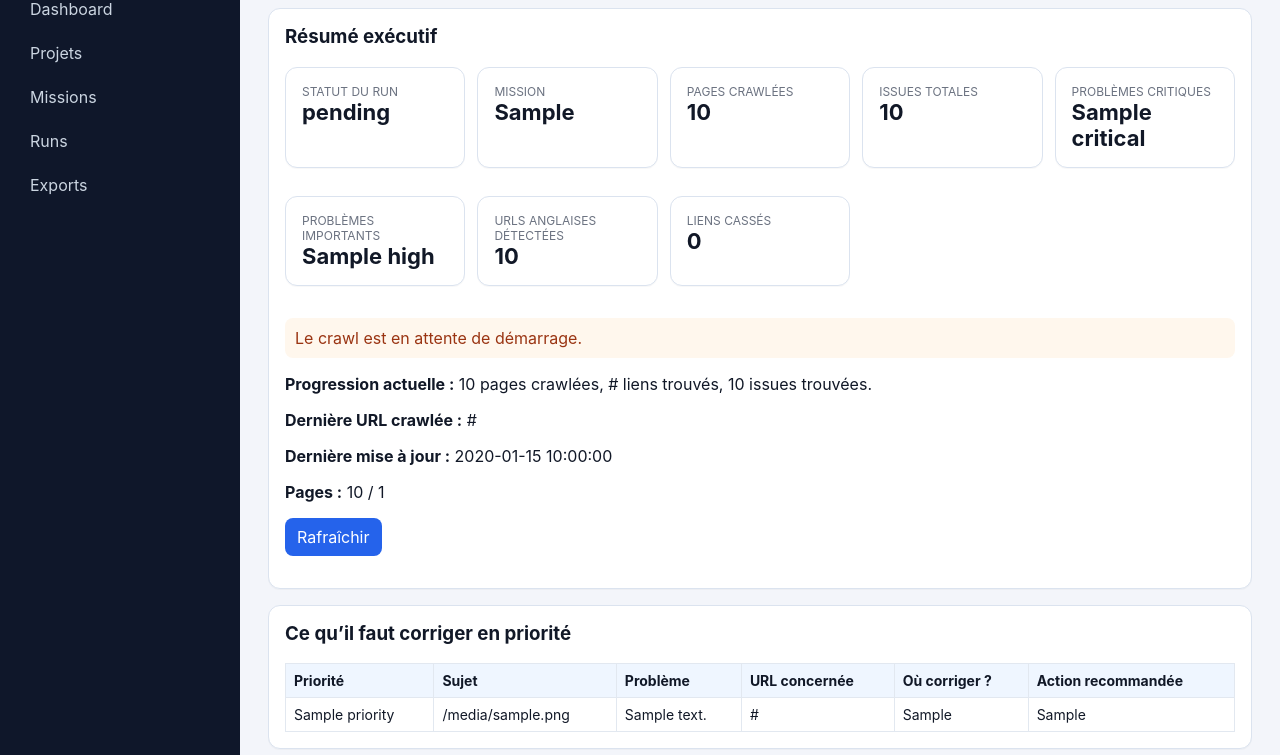
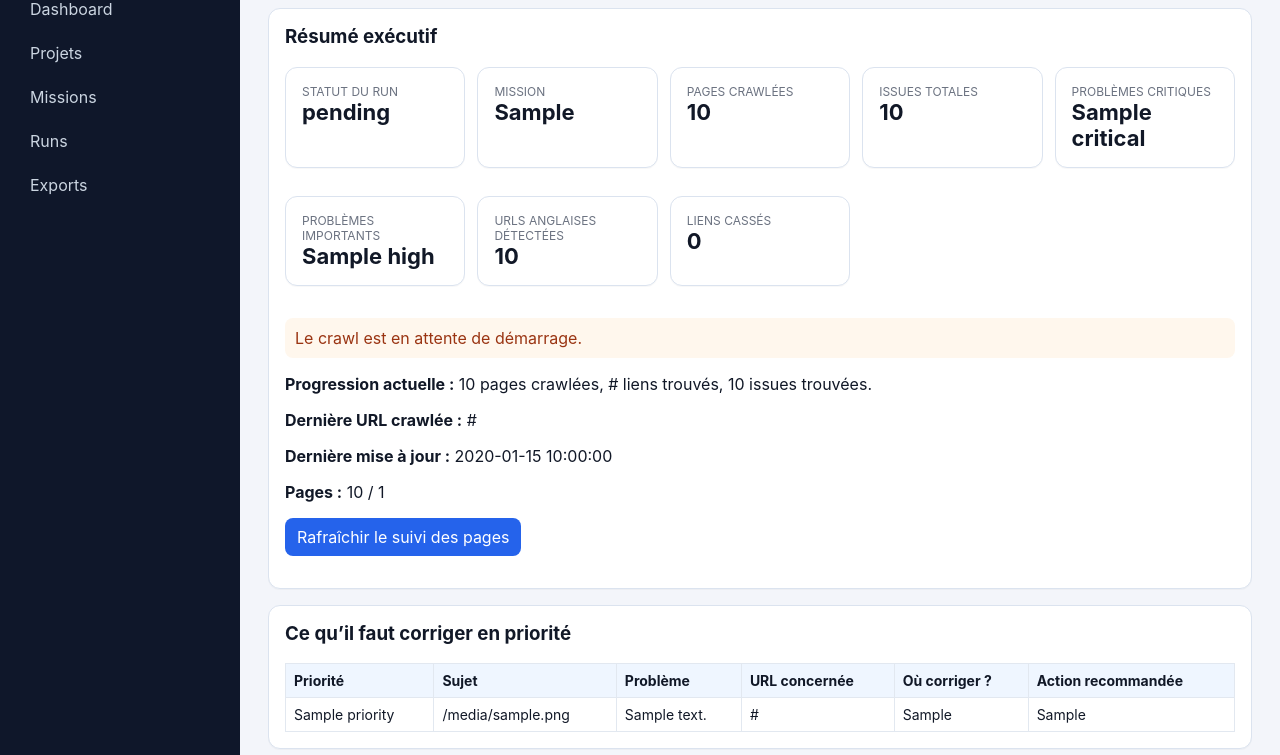
Before and after one commit to 2DOLIST06/crawler-, a FastAPI app: template crawler/src/crawler_app/templates/run_detail.html in a window 1280 px wide. Shown: the part 69-824 px from the top of the page. Run offline with FastAPI, Linux system fonts and the light colour scheme; the template is opened without the code that fills it: most values are stand-ins (such as "Sample title", 1, 10 or a date in 2020).

Commit message:
Adapt run report messaging by mission type

```diff
--- a/crawler/src/crawler_app/templates/run_detail.html
+++ b/crawler/src/crawler_app/templates/run_detail.html
@@ -23,11 +23,20 @@
 <p><strong>Dernière URL crawlée :</strong> {{run.last_crawled_url or 'N/A'}}</p>
 <p><strong>Dernière mise à jour :</strong> {{run.updated_at or 'N/A'}}</p>
 <p><strong>Pages :</strong> {{run.pages_crawled}} / {{run.max_pages}}</p>
-<p><a class="btn-link" href="/runs/{{run.id}}">Rafraîchir</a></p>
+<p><a class="btn-link" href="/runs/{{run.id}}">Rafraîchir le suivi des pages</a></p>
 {% endif %}
 {% if run.status == 'failed' %}<p class="warn"><strong>Erreur :</strong> {{run.error_message or 'N/A'}}</p>{% endif %}
 </section>
 
+{% if mission_type == 'simple_crawl' %}
+<section class="card"><h3>Résultat attendu de la mission</h3><p>Objectif: obtenir une cartographie fiable des URLs du site (statuts HTTP, profondeur, title, meta description, canonical, H1) pour prioriser les corrections techniques de base et préparer les audits SEO plus avancés.</p></section>
+{% elif mission_type == 'seo_technical_audit' %}
+<section class="card"><h3>Résultat attendu de la mission</h3><p>Objectif: produire un plan d’action SEO technique priorisé (critique/important/moyen/faible) avec, pour chaque problème, l’URL impactée, l’endroit où corriger et l’action recommandée.</p></section>
+{% elif mission_type == 'parameter_urls_seo_audit' %}
+<section class="card"><h3>Résultat attendu de la mission</h3><p>Objectif: identifier les URLs à paramètres qui nuisent à l’indexation (tracking, filtres, tri, pagination, duplication) et lister clairement les actions correctives attendues (canonical, noindex, blocage robots, nettoyage sitemap, règles de liens internes).</p></section>
+{% elif mission_type == 'english_slugs_fr_audit' %}
+<section class="card"><h3>Résultat attendu de la mission</h3><p>Objectif: supprimer les slugs anglais du périmètre FR en localisant précisément la source (HTML, sitemap, canonical, hreflang, prev/next), la cible et la correction à appliquer.</p></section>
+{% endif %}
 
 {% if mission_type == 'english_slugs_fr_audit' %}
 <section class='card'><h3>Slugs anglais sur le domaine français</h3>
@@ -54,7 +63,15 @@
 {% endif %}
 </section>
 
+{% if mission_type == 'simple_crawl' %}
+<section class="card"><h3>Lecture du rapport</h3><p>Ce rapport doit surtout servir à valider la couverture de crawl (pages, profondeur, statuts, métadonnées principales) et à détecter rapidement les URLs en erreur ou redirection.</p></section>
+{% elif mission_type == 'seo_technical_audit' %}
+<section class="card"><h3>Lecture du rapport</h3><p>Ce rapport doit être utilisé comme backlog de correction SEO: commencez par le tableau des priorités puis validez les preuves dans les détails des issues et des pages.</p></section>
+{% elif mission_type == 'parameter_urls_seo_audit' %}
+<section class="card"><h3>Lecture du rapport</h3><p>Ce rapport doit permettre de décider quelles URLs à paramètres conserver, canoniser, désindexer ou bloquer afin de réduire le bruit d’indexation.</p></section>
+{% else %}
 <section class="card"><h3>Contrôles SEO</h3><p>Vue synthétique par modules disponible via les sections détaillées ci-dessous.</p></section>
+{% endif %}
 
 <details class="card"><summary>Détail des pages crawlées</summary><div class="table-wrap"><table><thead><tr><th>Status</th><th>URL</th><th>depth</th><th>title</th><th>meta description</th><th>canonical</th><th>H1 count</th></tr></thead><tbody>{% for p in pages %}<tr><td>{{p.status_code}}</td><td class="url">{{p.final_url}}</td><td>{{p.depth}}</td><td>{{p.title}}</td><td>{{p.meta_description}}</td><td>{{p.canonical}}</td><td>{{p.h1_count}}</td></tr>{% endfor %}</tbody></table></div></details>
 <details class="card"><summary>Détail des issues</summary><div class="table-wrap"><table><thead><tr><th>Type de problème</th><th>Page source</th><th>URL trouvée</th><th>Où l’URL a été trouvée</th><th>Type de découverte</th><th>Texte du lien</th><th>Slug anglais détecté</th><th>Code HTTP de l’URL trouvée</th><th>Canonical de l’URL trouvée</th><th>Est-ce que l’URL trouvée a été crawlée ?</th><th>Est-ce que l’URL trouvée est indexable ?</th><th>Pourquoi c’est un problème</th><th>Où corriger ?</th><th>Action recommandée</th></tr></thead><tbody>{% for i in enriched_issues %}<tr><td>{{i.problem_summary}}</td><td class="url">{{i.source_url}}</td><td class="url">{{i.target_url}}</td><td>{{i.found_in}}</td><td>{{i.discovery_type}}</td><td></td><td></td><td>{{i.target_status_code}}</td><td></td><td>{% if i.target_status_code %}Oui{% else %}Non{% endif %}</td><td>{% if i.target_is_200 %}Potentiellement indexable{% else %}Non indexable{% endif %}</td><td>{{i.evidence}}</td><td>{{i.where_to_fix}}</td><td>{{i.action_recommandee}}</td></tr>{% endfor %}</tbody></table></div></details>
```
